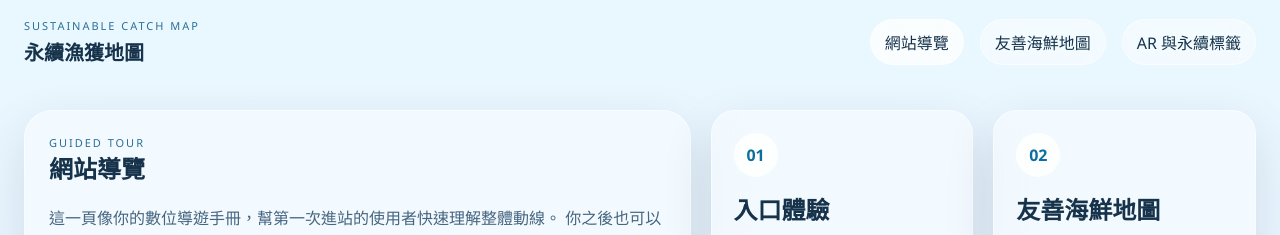
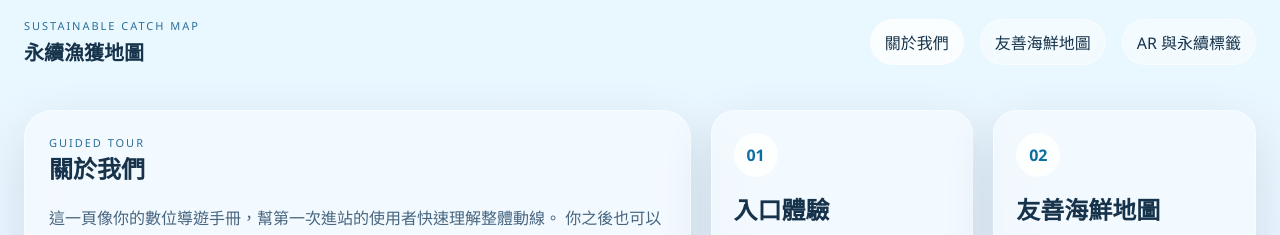
Before and after one commit to eden1762/sustainable-catch-map, a React (Vite) app: page /guide in a window 1280 px wide. Shown: the top 235 px of the page. Built offline with nearby package versions, Linux system fonts and the light colour scheme.

Commit message:
Deploy immersive 3D full version

```diff
--- a/index.html
+++ b/index.html
@@ -4,7 +4,7 @@
     <meta charset="UTF-8" />
     <meta name="viewport" content="width=device-width, initial-scale=1.0" />
     <title>永續漁獲地圖 | Immersive Experience</title>
-    <meta name="description" content="沉浸式 3D 永續漁獲地圖，結合白色沙灘、友善海鮮地圖、AR 互動與網站導覽。" />
+    <meta name="description" content="沉浸式 3D 永續漁獲地圖，結合白色沙灘、友善海鮮地圖、AR 互動與關於我們。" />
     <script type="module" src="https://ajax.googleapis.com/ajax/libs/model-viewer/3.3.0/model-viewer.min.js"></script>
   </head>
   <body>
--- a/src/components/HeroScene.jsx
+++ b/src/components/HeroScene.jsx
@@ -16,7 +16,7 @@ import * as THREE from 'three'
 const MENU_ITEMS = [
   {
     key: 'guide',
-    title: '網站導覽',
+    title: '關於我們',
     subtitle: '3D 眼睛導覽',
     // 桌機/平板：水平排在畫面垂直高度約 1/2；手機：垂直排列
     desktopPosition: [-2.85, 0.22, -3.35],
@@ -92,9 +92,9 @@ export default function HeroScene() {
       <div className="hero-overlay">
         <div className="hero-copy glass-card">
           <div className="eyebrow">IMMERSIVE BEACH EXPERIENCE</div>
-          <h1>從白色沙灘出發，探索友善海鮮、網站導覽與 AR 永續標籤</h1>
+          <h1>從白色沙灘出發，探索友善海鮮、關於我們與 AR 永續標籤</h1>
           <p>
-            進入首頁即可看見三個中央 3D 入口：眼睛代表網站導覽，小魚代表附近友善海鮮地圖，
+            進入首頁即可看見三個中央 3D 入口：眼睛代表關於我們，小魚代表附近友善海鮮地圖，
             牛頓擺球組代表 AR 互動與永續標籤。
           </p>
         </div>
@@ -751,7 +751,7 @@ function InteractiveMenuObject({ item, active, setActiveKey }) {
 }
 
 /* ============================================================
-   1. EyesGuide —— 一雙眼睛，適合「網站導覽」
+   1. EyesGuide —— 一雙眼睛，適合「關於我們」
 ============================================================ */
 function EyesGuide({ active, color, showBase = true }) {
   const groupRef = useRef()
--- a/src/components/SiteNav.jsx
+++ b/src/components/SiteNav.jsx
@@ -10,7 +10,7 @@ export default function SiteNav({ solid = false }) {
       </Link>
 
       <nav className="nav-links">
-        <NavLink to="/guide">網站導覽</NavLink>
+        <NavLink to="/guide">關於我們</NavLink>
         <NavLink to="/map">友善海鮮地圖</NavLink>
         <NavLink to="/sustainability">AR 與永續標籤</NavLink>
       </nav>
--- a/src/pages/GuidePage.jsx
+++ b/src/pages/GuidePage.jsx
@@ -24,7 +24,7 @@ export default function GuidePage() {
       <main className="content-shell guide-layout">
         <section className="intro-panel glass-card">
           <div className="eyebrow">GUIDED TOUR</div>
-          <h1>網站導覽</h1>
+          <h1>關於我們</h1>
           <p>
             這一頁像你的數位導遊手冊，幫第一次進站的使用者快速理解整體動線。
             你之後也可以把這裡改成真正的角色導覽頁，接上 3D 帥哥導遊 GLB 模型與語音招呼。
```
